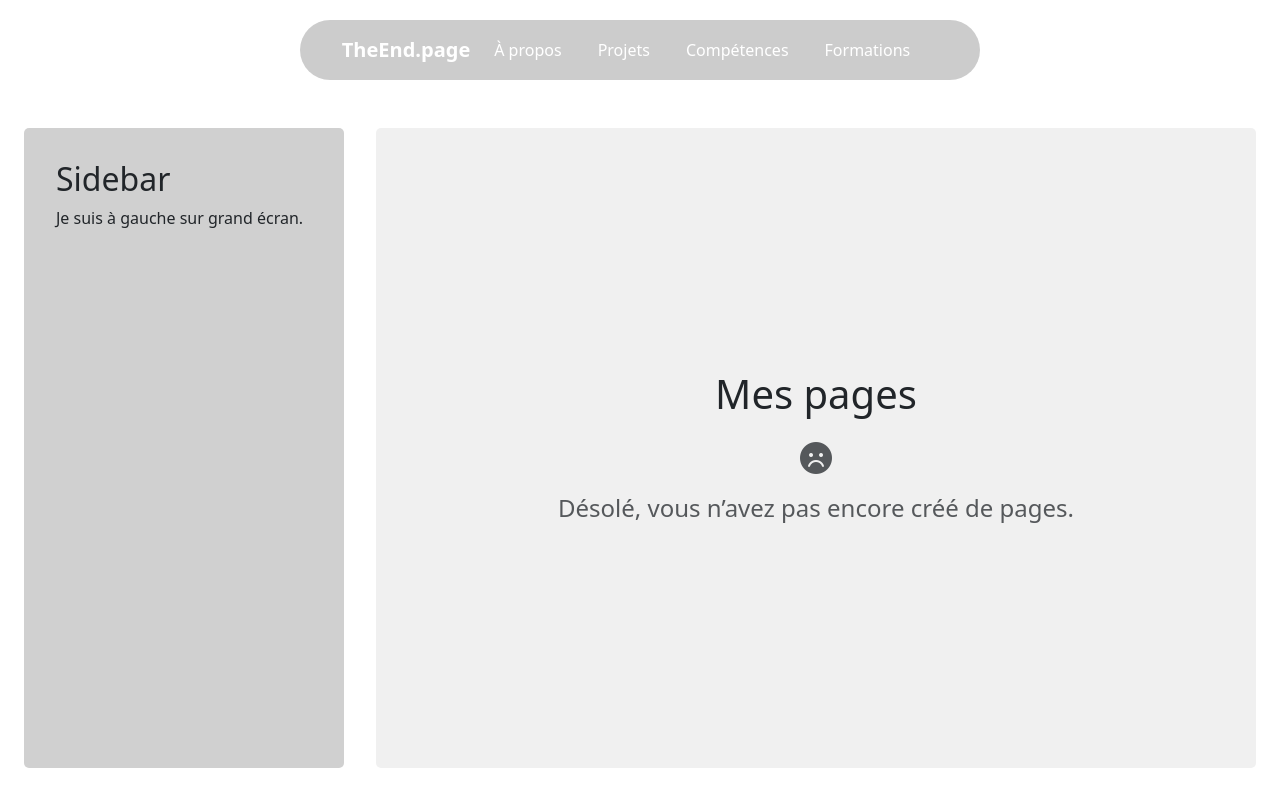
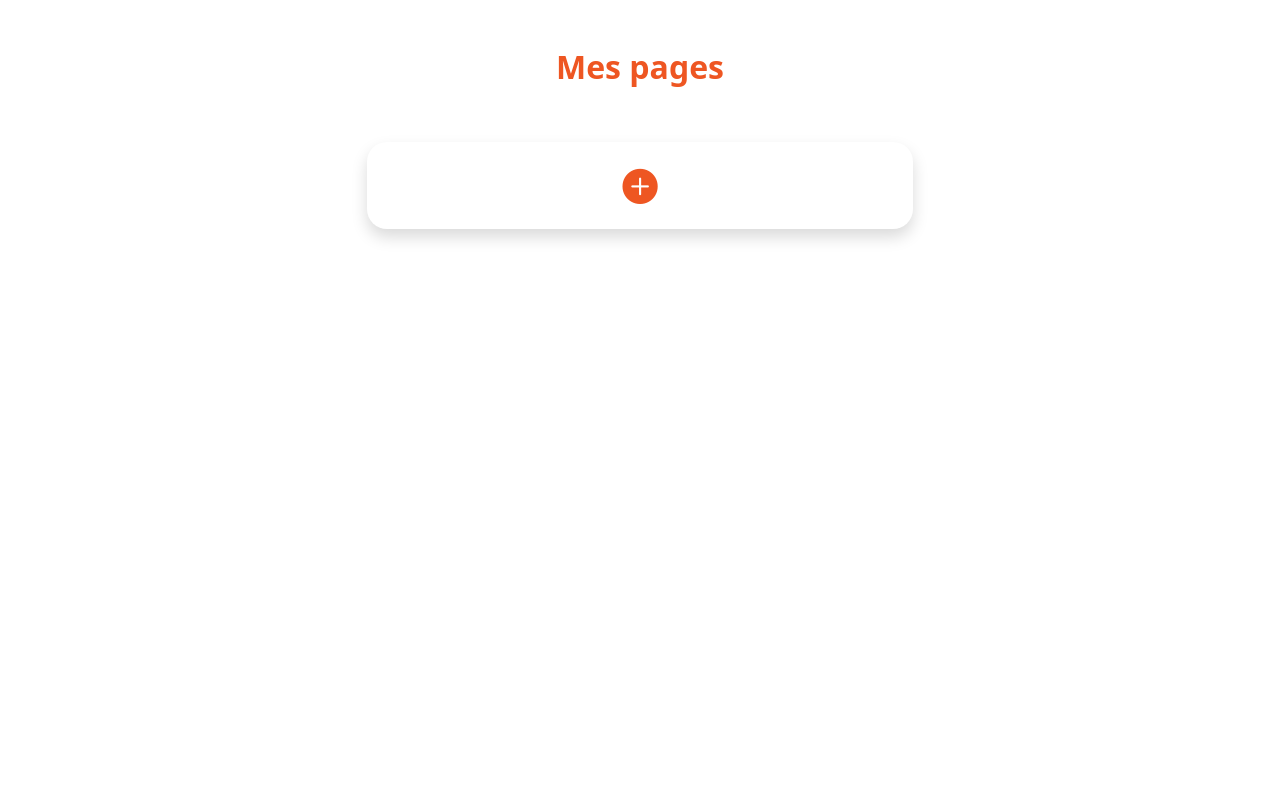
Before and after one commit to Alouda-Webcup/UI-UX, a PHP site: page /pages/project.php in a window 1280 px wide. Run offline with PHP 8.4, Linux system fonts and the light colour scheme.

Commit message:
global design of project page with theme

```diff
--- a/pages/project.php
+++ b/pages/project.php
@@ -2,100 +2,162 @@
 <html lang="fr">
 
 <head>
-  <meta charset="UTF-8" />
-  <meta name="viewport" content="width=device-width, initial-scale=1" />
-  <title>Sidebar 30rem responsive largeur</title>
+  <meta charset="UTF-8">
+  <title>Projets</title>
+  <meta name="viewport" content="width=device-width, initial-scale=1">
+  <link href="https://cdn.jsdelivr.net/npm/bootstrap@5.3.0/dist/css/bootstrap.min.css" rel="stylesheet">
+  <link rel="stylesheet" href="https://cdn.jsdelivr.net/npm/bootstrap-icons@1.10.5/font/bootstrap-icons.css">
+  <link href="https://unpkg.com/aos@2.3.1/dist/aos.css" rel="stylesheet">
 
-  <link href="https://cdn.jsdelivr.net/npm/bootstrap@5.3.3/dist/css/bootstrap.min.css" rel="stylesheet" />
-  <link
-    rel="stylesheet"
-    href="https://cdnjs.cloudflare.com/ajax/libs/font-awesome/6.5.0/css/all.min.css"
-    crossorigin="anonymous"
-  />
   <style>
-    body {
-      margin: 0;
-      padding-bottom: 2rem;
-      margin-top: 8rem;
-      height: 100vh;
-      display: flex;
-      flex-direction: column;
+    .service-card {
+      background-color: #fff;
+      border-radius: 16px;
+      transition: all 0.3s ease;
+      min-height: 220px;
+      max-width: 320px;
+      padding-bottom: 3rem;
     }
 
-    .container-flex {
-      flex-grow: 1;
-      display: flex;
-      flex-direction: column;
-      gap: 1.5rem;
-      min-height: calc(100vh - 10rem); /* top + bottom margin */
-      overflow: hidden;
+    .service-card:hover {
+      transform: translateY(-4px);
     }
 
-    .container-fluid{
-        margin-top: 8rem;
+    .text-orange {
+      color: #EE5622;
     }
 
-    @media (min-width: 992px) {
-      .container-flex {
-        flex-direction: row;
-        gap: 2rem;
+    .text-orange:hover {
+      color: #c6471c;
+    }
+
+    #formContainer {
+      max-height: 0;
+      overflow: hidden;
+      transition: max-height 0.6s ease, padding 0.3s ease;
+      padding: 0 1rem;
+    }
+
+    #formContainer.show {
+      max-height: 500px;
+      padding: 1.5rem 1rem;
+    }
+
+    .btn-icon {
+      background: transparent;
+      border: none;
+      color: #EE5622;
+      font-size: 2.2rem;
+      cursor: pointer;
+      transition: transform 0.2s ease;
+    }
+
+    .btn-icon:hover {
+      transform: scale(1.1);
+    }
+
+    .btn-orange {
+      background-color: #EE5622;
+      color: #fff;
+      border: none;
+    }
+
+    .btn-orange:hover {
+      background-color: #c6471c;
+      color: white;
+    }
+
+    .form-card {
+      border: none;
+      border-radius: 20px;
+      background: white;
+      animation: slideFadeIn 0.6s ease-out both;
+    }
+
+    @keyframes slideFadeIn {
+      0% {
+        opacity: 0;
+        transform: translateY(20px);
+      }
+
+      100% {
+        opacity: 1;
+        transform: translateY(0);
       }
     }
 
-    .sidebar {
-      background-color: #d0d0d0;
-      border-radius: 0.3125rem; /* 5px */
-      padding: 2rem;
-      flex-shrink: 0;
-      width: 100%;
+    .service-date {
+      position: absolute;
+      bottom: 1rem;
+      left: 1rem;
+      right: 1rem;
     }
 
-    @media (min-width: 992px) {
-      .sidebar {
-        width: 20rem;
+    @media (max-width: 575px) {
+      .col-md-6.col-lg-4 {
+        display: flex;
+        justify-content: center;
       }
-    }
 
-    .main-content {
-      background-color: #f0f0f0;
-      border-radius: 0.3125rem;
-      padding: 2rem;
-      flex-grow: 1;
-      min-width: 0; /* évite overflow */
-      display: flex;
-      flex-direction: column;
-      justify-content: center;
-      text-align: center;
-      overflow-y: auto;
-    }
-
-    .main-content i {
-      font-size: 2rem;
-      margin-bottom: 1rem;
+      .service-card {
+        max-width: 90vw;
+      }
     }
   </style>
 </head>
 
 <body>
-  <?php include('../includes/navbar.php'); ?>
 
-  <div class="container-fluid px-4 container-flex">
-    <div class="sidebar">
-      <h2>Sidebar</h2>
-      <p>Je suis à gauche sur grand écran.</p>
-    </div>
 
-    <div class="main-content">
-      <h1 class="mb-4">Mes pages</h1>
-      <div class="text-muted fs-4 mx-auto">
-        <i class="fas fa-face-frown"></i>
-        <br />
-        Désolé, vous n’avez pas encore créé de pages.
+
+  <!-- Titre -->
+  <h2 class="text-orange text-center mt-5 fw-bold">Mes pages</h2>
+
+  <div class="container py-5">
+    <!-- Formulaire -->
+    <div class="row justify-content-center">
+      <div class="col-md-8 col-lg-6">
+        <div class="card shadow form-card">
+          <div class="text-center py-3">
+            <button id="toggleForm" class="btn-icon" aria-label="Ajouter un service">
+              <i class="bi bi-plus-circle-fill"></i>
+            </button>
+          </div>
+          <div class="card-body" id="formContainer">
+            <h5 class="text-center fw-bold mb-4 text-orange">Créer une nouvelle page</h5>
+            <form>
+              <div class="mb-5">
+                <p>Lorem ipsum dolor amet !</p>
+              </div>
+              <div class="d-grid">
+                <button type="submit" class="btn btn-orange py-2">Créer une nouvelle page</button>
+              </div>
+            </form>
+          </div>
+        </div>
       </div>
     </div>
   </div>
 
-  <script src="https://cdn.jsdelivr.net/npm/bootstrap@5.3.3/dist/js/bootstrap.bundle.min.js"></script>
+  <script src="https://cdn.jsdelivr.net/npm/bootstrap@5.3.0/dist/js/bootstrap.bundle.min.js"></script>
+  <script src="https://unpkg.com/aos@2.3.1/dist/aos.js"></script>
+  <script>
+    AOS.init({
+      duration: 400,
+      easing: 'ease-in-out',
+      once: true
+    });
+
+    document.addEventListener("DOMContentLoaded", () => {
+      const toggleBtn = document.getElementById('toggleForm');
+      const formContainer = document.getElementById('formContainer');
+
+      toggleBtn?.addEventListener('click', () => {
+        formContainer.classList.toggle('show');
+      });
+    });
+  </script>
+
 </body>
 
 </html>
```
Also changed, not shown: assets/css/project.css (deleted, +0 -16 lines).
